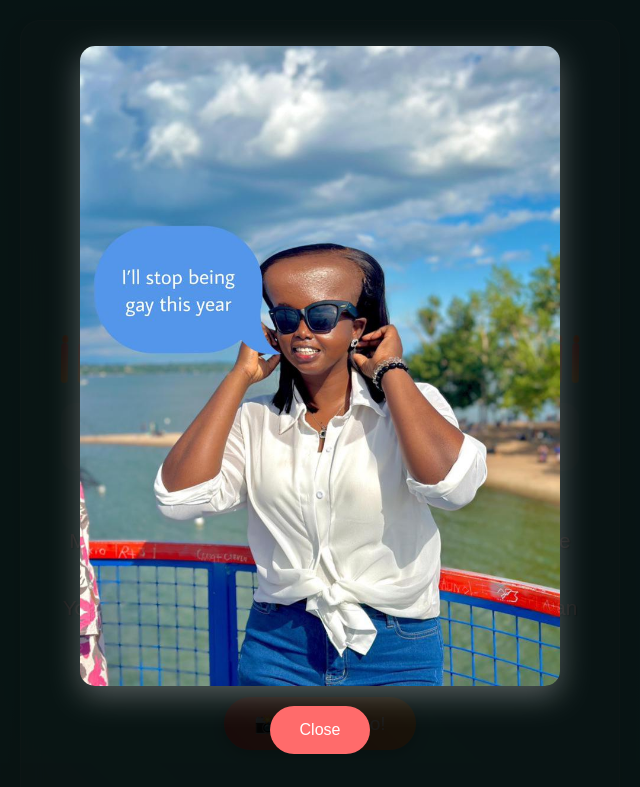
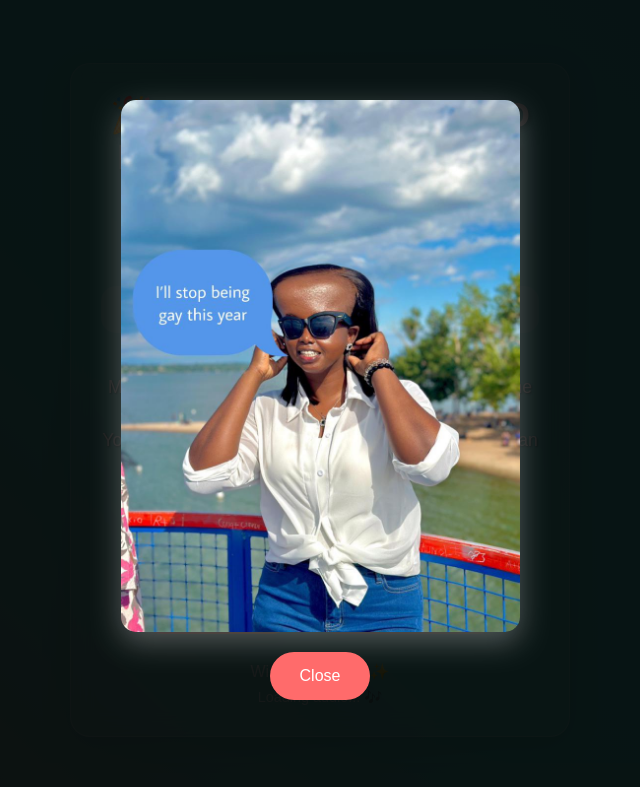
Before and after one commit to nellyolamide/hbdyinka, a plain HTML site: page index.html in a window 1280 px wide. Both pictures are taken after a click on the button "📸 View Photo!". Shown: the top 787 px of the page, without its empty margins (320-960 px from the left). Drawn offline with Linux system fonts and the light colour scheme.

Commit message:
Add files via upload

```diff
--- a/index.html
+++ b/index.html
@@ -2,7 +2,7 @@
 <html lang="en">
 <head>
     <meta charset="UTF-8">
-    <meta name="viewport" content="width=device-width, initial-scale=1.0">
+    <meta name="viewport" content="width=device-width, initial-scale=1.0, user-scalable=no">
     <title>🎉 Happy Birthday To My Gay Friend Yinka! 🎉</title>
     <style>
         * {
@@ -22,6 +22,7 @@
             align-items: center;
             justify-content: center;
             overflow-x: hidden;
+            padding: 10px;
         }
 
         @keyframes gradientShift {
@@ -35,32 +36,43 @@
             background: rgba(255, 255, 255, 0.1);
             backdrop-filter: blur(10px);
             border-radius: 20px;
-            padding: 40px;
+            padding: 20px;
             box-shadow: 0 8px 32px rgba(0, 0, 0, 0.1);
             border: 1px solid rgba(255, 255, 255, 0.2);
-            max-width: 600px;
-            margin: 20px;
+            width: 100%;
+            max-width: 400px;
         }
 
         h1 {
-            font-size: 3.5em;
+            font-size: 1.8em;
             color: white;
             text-shadow: 2px 2px 4px rgba(0, 0, 0, 0.3);
-            margin-bottom: 20px;
+            margin-bottom: 15px;
             animation: bounce 2s infinite;
+            line-height: 1.2;
+        }
+
+        @media (min-width: 480px) {
+            h1 {
+                font-size: 2.2em;
+            }
+            .birthday-container {
+                padding: 30px;
+                max-width: 500px;
+            }
         }
 
         @keyframes bounce {
             0%, 20%, 50%, 80%, 100% { transform: translateY(0); }
-            40% { transform: translateY(-30px); }
-            60% { transform: translateY(-15px); }
+            40% { transform: translateY(-15px); }
+            60% { transform: translateY(-7px); }
         }
 
         .age-display {
-            font-size: 2em;
+            font-size: 1.2em;
             color: #fff;
-            margin: 20px 0;
-            padding: 15px;
+            margin: 15px 0;
+            padding: 12px;
             background: rgba(255, 255, 255, 0.2);
             border-radius: 15px;
             text-shadow: 1px 1px 2px rgba(0, 0, 0, 0.5);
@@ -70,17 +82,29 @@
             background: linear-gradient(45deg, #ff6b6b, #feca57);
             color: white;
             border: none;
-            padding: 15px 30px;
-            font-size: 1.2em;
-            border-radius: 50px;
+            padding: 12px 20px;
+            font-size: 1em;
+            border-radius: 25px;
             cursor: pointer;
-            margin: 20px 10px;
+            margin: 8px 5px;
             transition: all 0.3s ease;
             box-shadow: 0 4px 15px rgba(0, 0, 0, 0.2);
+            width: calc(50% - 10px);
+            min-height: 44px;
+            touch-action: manipulation;
         }
 
-        .cake-button:hover {
-            transform: translateY(-3px);
+        @media (min-width: 480px) {
+            .cake-button {
+                width: auto;
+                padding: 15px 25px;
+                font-size: 1.1em;
+            }
+        }
+
+        .cake-button:hover,
+        .cake-button:active {
+            transform: translateY(-2px);
             box-shadow: 0 6px 20px rgba(0, 0, 0, 0.3);
         }
 
@@ -125,36 +149,50 @@
 
         .birthday-message {
             color: white;
-            font-size: 1.3em;
-            margin: 20px 0;
-            line-height: 1.6;
+            font-size: 1em;
+            margin: 15px 0;
+            line-height: 1.5;
             text-shadow: 1px 1px 2px rgba(0, 0, 0, 0.5);
+        }
+
+        @media (min-width: 480px) {
+            .birthday-message {
+                font-size: 1.1em;
+            }
         }
 
         .candles {
             display: flex;
             justify-content: center;
-            margin: 20px 0;
-            gap: 10px;
+            margin: 15px 0;
+            gap: 5px;
+            flex-wrap: wrap;
         }
 
         .candle {
-            width: 8px;
-            height: 40px;
+            width: 6px;
+            height: 30px;
             background: linear-gradient(to bottom, #ff6b6b, #feca57);
-            border-radius: 4px;
+            border-radius: 3px;
             position: relative;
             animation: flicker 1.5s infinite alternate;
+        }
+
+        @media (min-width: 480px) {
+            .candle {
+                width: 8px;
+                height: 35px;
+            }
         }
 
         .candle::before {
             content: '';
             position: absolute;
-            top: -8px;
+            top: -6px;
             left: 50%;
             transform: translateX(-50%);
-            width: 6px;
-            height: 8px;
+            width: 4px;
+            height: 6px;
             background: radial-gradient(circle, #ff6b35, #f7931e);
             border-radius: 50% 50% 50% 50% / 60% 60% 40% 40%;
             animation: flame 1s infinite alternate;
@@ -172,15 +210,15 @@
 
         .wish-counter {
             color: white;
-            font-size: 1.1em;
-            margin-top: 15px;
+            font-size: 1em;
+            margin-top: 12px;
             opacity: 0.8;
         }
 
         .audio-status {
             color: white;
             font-size: 0.9em;
-            margin-top: 10px;
+            margin-top: 8px;
             opacity: 0.7;
         }
 
@@ -196,11 +234,12 @@
             align-items: center;
             z-index: 10000;
             flex-direction: column;
+            padding: 20px;
         }
 
         .photo-modal img {
-            max-width: 90%;
-            max-height: 80%;
+            max-width: 100%;
+            max-height: 70%;
             border-radius: 15px;
             box-shadow: 0 10px 30px rgba(255, 255, 255, 0.3);
         }
@@ -214,15 +253,36 @@
             border-radius: 25px;
             cursor: pointer;
             font-size: 16px;
+            min-height: 44px;
+            touch-action: manipulation;
         }
 
         .error-message {
             text-align: center;
             color: white;
-            padding: 40px;
+            padding: 30px;
             background: rgba(255,255,255,0.1);
             border-radius: 15px;
             margin: 20px;
+        }
+
+        .button-grid {
+            display: flex;
+            flex-wrap: wrap;
+            gap: 8px;
+            justify-content: center;
+            margin: 20px 0;
+        }
+
+        /* iOS Safari fixes */
+        .cake-button {
+            -webkit-appearance: none;
+            -webkit-tap-highlight-color: transparent;
+        }
+
+        /* Prevent zoom on input focus */
+        input, select, textarea {
+            font-size: 16px;
         }
     </style>
 </head>
@@ -230,13 +290,9 @@
     <div class="fireworks" id="fireworks"></div>
 
     <div class="birthday-container">
-        <h1>🎉 HAPPY BIRTHDAY TO
-             MY GAY FRIEND
-             YINKA! 🎉</h1>
+        <h1>🎉 HAPPY BIRTHDAY TO MY GAY FRIEND YINKA! 🎉</h1>
 
-        <div class="candles" id="candles">
-
-        </div>
+        <div class="candles" id="candles"></div>
 
         <div class="age-display" id="ageDisplay">
             Another year of awesomeness! 🌟
@@ -248,18 +304,19 @@
             <p>You're not getting older, you're getting better! Get a man this year If you don't want to identify as GAY ✨</p>
         </div>
 
-
-        <button class="cake-button" onclick="showPhoto()">📸 View Photo!</button>
-        <button class="cake-button" onclick="makeWish()">🎂 Make a Wish sharp sharp!</button>
-        <button class="cake-button" onclick="launchFireworks()">🎆 Celebrate!</button>
-        <button class="cake-button" id="songButton" onclick="playBirthdaySong()">🎵 Birthday Song</button>
+        <div class="button-grid">
+            <button class="cake-button" onclick="showPhoto()">📸 View Photo!</button>
+            <button class="cake-button" onclick="makeWish()">🎂 Make a Wish!</button>
+            <button class="cake-button" onclick="launchFireworks()">🎆 Celebrate!</button>
+            <button class="cake-button" id="songButton" onclick="playBirthdaySong()">🎵 Birthday Song</button>
+        </div>
 
         <div class="wish-counter" id="wishCounter">
             Wishes made: 0 ✨
         </div>
 
         <div class="audio-status" id="audioStatus">
-            Ready to play music! 🎶
+            Tap to enable audio! 🎶
         </div>
     </div>
 
@@ -267,19 +324,93 @@
         let wishCount = 0;
         let birthdayAudio = null;
         let audioLoaded = false;
+        let audioContext = null;
+        let userInteracted = false;
 
-        // Simple test function
-        function testFunction() {
-            alert('JavaScript is working perfectly!');
+        // Initialize audio with iOS compatibility
+        function initializeAudio() {
+            try {
+                birthdayAudio = new Audio();
+                birthdayAudio.src = 'Mygay.mp3';
+                birthdayAudio.preload = 'metadata';
+                birthdayAudio.loop = false;
+
+                // Set up audio event listeners
+                birthdayAudio.addEventListener('canplaythrough', function() {
+                    audioLoaded = true;
+                    if (userInteracted) {
+                        document.getElementById('audioStatus').innerHTML = 'Audio ready! 🎶';
+                        document.getElementById('songButton').disabled = false;
+                    }
+                });
+
+                birthdayAudio.addEventListener('error', function(e) {
+                    console.log('Audio error:', e);
+                    document.getElementById('audioStatus').innerHTML = 'Audio file not found. Make sure Mygay.mp3 is in the same folder! ⚠️';
+                    document.getElementById('songButton').disabled = true;
+                });
+
+                birthdayAudio.addEventListener('ended', function() {
+                    document.getElementById('songButton').innerHTML = '🎵 Play Again';
+                    document.getElementById('audioStatus').innerHTML = 'Song finished! 🎶';
+                });
+
+                birthdayAudio.addEventListener('play', function() {
+                    document.getElementById('songButton').innerHTML = '⏸️ Pause Song';
+                    document.getElementById('audioStatus').innerHTML = 'Now playing your birthday song! 🎵';
+                });
+
+                birthdayAudio.addEventListener('pause', function() {
+                    document.getElementById('songButton').innerHTML = '▶️ Resume Song';
+                    document.getElementById('audioStatus').innerHTML = 'Song paused 🎶';
+                });
+
+            } catch (error) {
+                console.log('Error initializing audio:', error);
+                document.getElementById('audioStatus').innerHTML = 'Error loading audio ❌';
+            }
         }
 
-        // Show photo function - simple and clean
+        // Enable audio context for iOS
+        function enableAudioContext() {
+            if (!userInteracted) {
+                userInteracted = true;
+
+                // Try to create and resume audio context for iOS
+                try {
+                    if (typeof(AudioContext) !== "undefined") {
+                        audioContext = new AudioContext();
+                    } else if (typeof(webkitAudioContext) !== "undefined") {
+                        audioContext = new webkitAudioContext();
+                    }
+
+                    if (audioContext && audioContext.state === 'suspended') {
+                        audioContext.resume();
+                    }
+                } catch (e) {
+                    console.log('AudioContext not available');
+                }
+
+                // Load the audio after user interaction
+                if (birthdayAudio && audioLoaded) {
+                    document.getElementById('audioStatus').innerHTML = 'Audio ready! 🎶';
+                    document.getElementById('songButton').disabled = false;
+                } else {
+                    document.getElementById('audioStatus').innerHTML = 'Loading audio... 🎶';
+                }
+            }
+        }
+
+        // Show photo function
         function showPhoto() {
+            enableAudioContext();
+
             var modal = document.createElement('div');
             modal.className = 'photo-modal';
 
             var img = document.createElement('img');
             img.src = 'yinka_photo.jpg';
+            img.alt = 'Yinka Birthday Photo';
 
             var closeBtn = document.createElement('button');
             closeBtn.className = 'close-btn';
@@ -310,47 +441,10 @@
             document.body.appendChild(modal);
         }
 
-        // Initialize audio
-        function initializeAudio() {
-            try {
-                birthdayAudio = new Audio('Mygay.mp3');
-                birthdayAudio.preload = 'auto';
-
-                birthdayAudio.addEventListener('canplaythrough', function() {
-                    audioLoaded = true;
-                    document.getElementById('audioStatus').innerHTML = 'Audio ready! 🎶';
-                    document.getElementById('songButton').disabled = false;
-                });
-
-                birthdayAudio.addEventListener('error', function(e) {
-                    document.getElementById('audioStatus').innerHTML = 'Audio file not found. Make sure Mygay.mp3 is in the same folder! ⚠️';
-                    document.getElementById('songButton').disabled = true;
-                });
-
-                birthdayAudio.addEventListener('ended', function() {
-                    document.getElementById('songButton').innerHTML = '🎵 Play Again';
-                    document.getElementById('audioStatus').innerHTML = 'Song finished! 🎶';
-                });
-
-                birthdayAudio.addEventListener('play', function() {
-                    document.getElementById('songButton').innerHTML = '⏸️ Pause Song';
-                    document.getElementById('audioStatus').innerHTML = 'Now playing your birthday song! 🎵';
-                });
-
-                birthdayAudio.addEventListener('pause', function() {
-                    document.getElementById('songButton').innerHTML = '▶️ Resume Song';
-                    document.getElementById('audioStatus').innerHTML = 'Song paused 🎶';
-                });
-
-            } catch (error) {
-                document.getElementById('audioStatus').innerHTML = 'Error loading audio ❌';
-            }
-        }
-
-        // Generate random number of candles
+        // Generate candles
         function generateCandles() {
             var candleContainer = document.getElementById('candles');
-            var numCandles = Math.floor(Math.random() * 40) + 10;
+            var numCandles = Math.floor(Math.random() * 20) + 10; // Fewer candles for mobile
 
             for (var i = 0; i < numCandles; i++) {
                 var candle = document.createElement('div');
@@ -359,15 +453,17 @@
                 candleContainer.appendChild(candle);
             }
 
-            document.getElementById('ageDisplay').innerHTML = '🎂  Candles! 🎂';
+            document.getElementById('ageDisplay').innerHTML = '🎂 ' + numCandles + ' Candles! 🎂';
         }
 
         // Create fireworks effect
         function launchFireworks() {
+            enableAudioContext();
+
             var fireworksContainer = document.getElementById('fireworks');
             var colors = ['#ff6b6b', '#4ecdc4', '#45b7d1', '#96ceb4', '#feca57', '#ff9ff3', '#54a0ff'];
 
-            for (var i = 0; i < 20; i++) {
+            for (var i = 0; i < 15; i++) { // Fewer fireworks for mobile performance
                 setTimeout(function() {
                     var firework = document.createElement('div');
                     firework.className = 'firework';
@@ -389,6 +485,8 @@
 
         // Make a wish function
         function makeWish() {
+            enableAudioContext();
+
             wishCount++;
             document.getElementById('wishCounter').innerHTML = 'Wishes made: ' + wishCount + ' ✨';
 
@@ -401,7 +499,7 @@
                             candles[index].style.transform = 'scale(0.8)';
                         }
                     };
-                }(i), i * 100);
+                }(i), i * 50);
             }
 
             setTimeout(function() {
@@ -418,47 +516,63 @@
             }, 1500);
         }
 
-        // Play/pause birthday song
+        // Play/pause birthday song with iOS compatibility
         function playBirthdaySong() {
-            if (!audioLoaded || !birthdayAudio) {
-                alert('🎵 Audio is still loading or not available. Please wait a moment!');
+            enableAudioContext();
+
+            if (!birthdayAudio) {
+                alert('🎵 Audio not initialized. Please try again!');
                 return;
             }
 
             try {
                 if (birthdayAudio.paused) {
-                    birthdayAudio.play().catch(function(error) {
-                        alert('🎵 Could not play audio. Make sure Mygay.mp3 is in the same folder and try again!');
-                    });
+                    var playPromise = birthdayAudio.play();
+
+                    if (playPromise !== undefined) {
+                        playPromise.then(function() {
+                            // Audio started successfully
+                        }).catch(function(error) {
+                            console.log('Play failed:', error);
+                            alert('🎵 Could not play audio. Make sure Mygay.mp3 is in the same folder and try tapping again!');
+                        });
+                    }
                 } else {
                     birthdayAudio.pause();
                 }
             } catch (error) {
+                console.log('Error playing audio:', error);
                 alert('🎵 Error playing audio file!');
             }
         }
 
-        // Initialize the birthday celebration
+        // Initialize everything
         window.addEventListener('load', function() {
             generateCandles();
             initializeAudio();
 
-            setInterval(launchFireworks, 10000);
+            // Less frequent fireworks for mobile battery life
+            setInterval(launchFireworks, 15000);
 
             setTimeout(function() {
-                alert('🎉 Welcome to your interactive birthday celebration! 🎉\n\nClick the buttons to make wishes, launch fireworks, and play music!');
+                alert('🎉 Welcome to your mobile birthday celebration! 🎉\n\nTap any button to enable audio and interact with the page!');
             }, 1000);
         });
 
-        // Add sparkle effects on mouse movement
-        document.addEventListener('mousemove', function(e) {
-            if (Math.random() > 0.9) {
+        // Add touch event listeners for better mobile interaction
+        document.addEventListener('touchstart', enableAudioContext, { once: true });
+        document.addEventListener('click', enableAudioContext, { once: true });
+
+        // Reduced sparkle effects for mobile performance
+        document.addEventListener('touchmove', function(e) {
+            if (Math.random() > 0.95) {
+                var touch = e.touches[0];
                 var sparkle = document.createElement('div');
                 sparkle.style.position = 'fixed';
-                sparkle.style.left = e.clientX + 'px';
-                sparkle.style.top = e.clientY + 'px';
-                sparkle.style.width = '4px';
-                sparkle.style.height = '4px';
+                sparkle.style.left = touch.clientX + 'px';
+                sparkle.style.top = touch.clientY + 'px';
+                sparkle.style.width = '3px';
+                sparkle.style.height = '3px';
                 sparkle.style.background = '#fff';
                 sparkle.style.borderRadius = '50%';
                 sparkle.style.pointerEvents = 'none';
@@ -474,6 +588,16 @@
                 }, 500);
             }
         });
+
+        // Prevent iOS zoom on double tap
+        var lastTouchEnd = 0;
+        document.addEventListener('touchend', function (event) {
+            var now = (new Date()).getTime();
+            if (now - lastTouchEnd <= 300) {
+                event.preventDefault();
+            }
+            lastTouchEnd = now;
+        }, false);
     </script>
 </body>
 </html>
```
